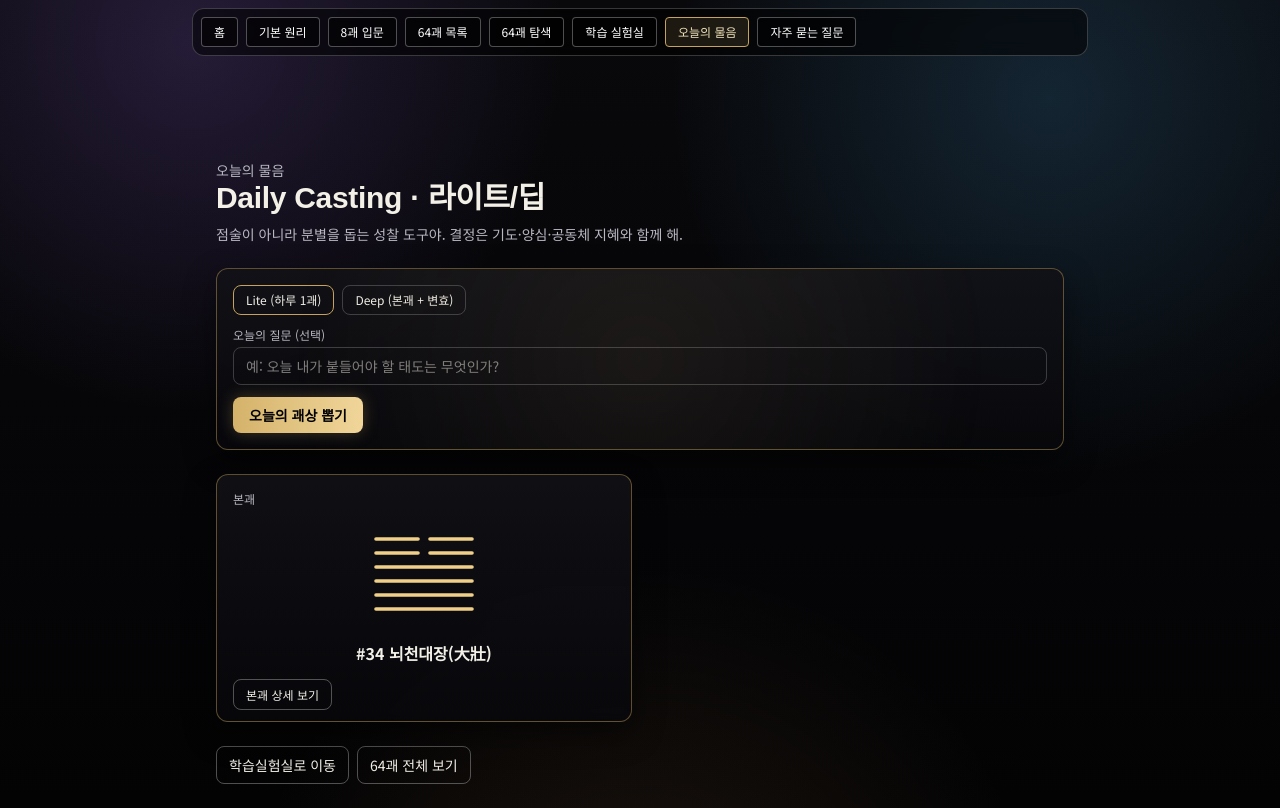
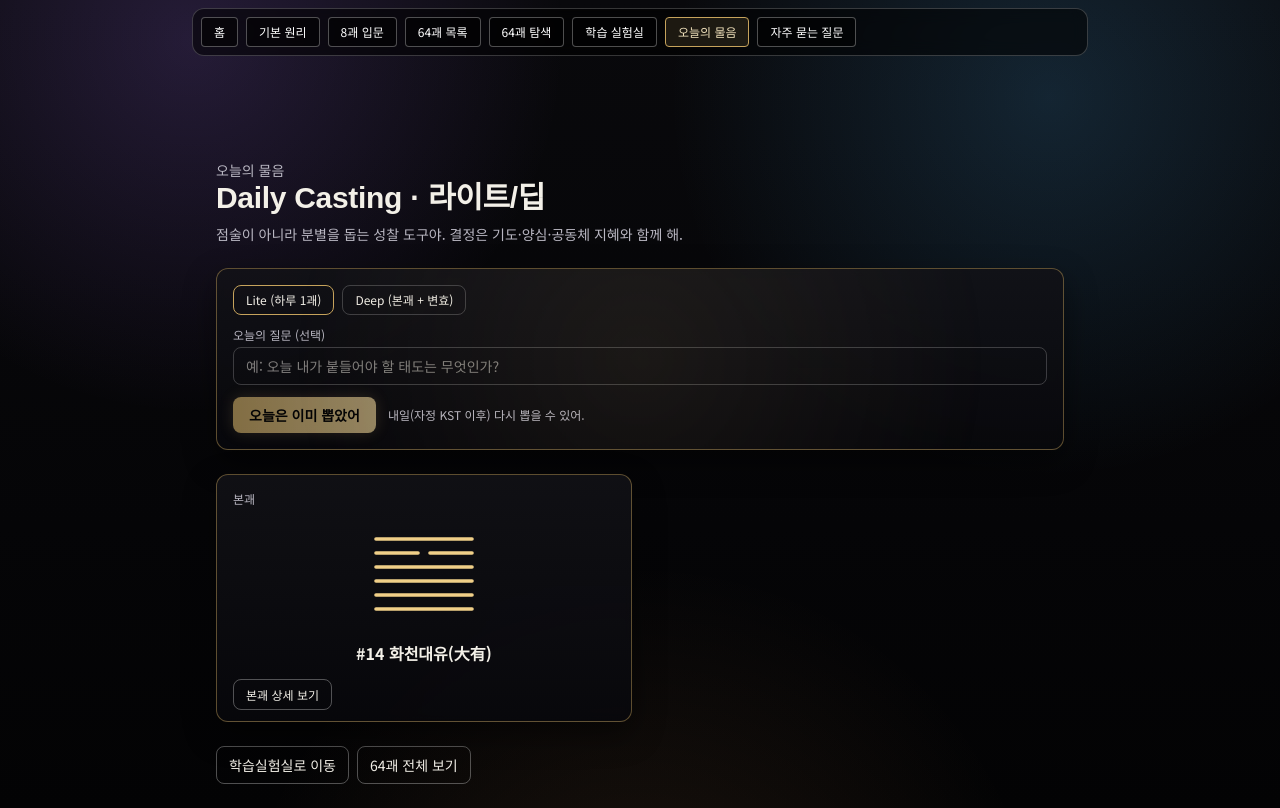
Before and after one commit to kinddragon1224/iching-learning-web, a Next.js app: page /daily in a window 1280 px wide. Both pictures are taken after a click on the button "오늘의 괘상 뽑기". Built offline with nearby package versions, Linux system fonts and the light colour scheme.

Commit message:
feat: daily 캐스팅 화려한 연출 강화 + 하루 1회(KST) 제한

```diff
--- a/app/daily/page.tsx
+++ b/app/daily/page.tsx
@@ -1,10 +1,12 @@
 "use client";
 
 import Link from "next/link";
-import { useMemo, useState } from "react";
+import { useEffect, useMemo, useState } from "react";
 import { HEXAGRAMS } from "@/data/hexagrams";
 import { getHexagramContent } from "@/lib/card-index";
 import { HexagramLinesOverlay } from "@/components/HexagramLinesOverlay";
+
+type Draw = { baseId: number; lineNo?: number; changedId?: number };
 
 function randId() {
   return Math.floor(Math.random() * 64) + 1;
@@ -26,10 +28,40 @@ function findHexIdByLines(target: number[]) {
   return null;
 }
 
+function kstDateKey() {
+  return new Intl.DateTimeFormat("en-CA", {
+    timeZone: "Asia/Seoul",
+    year: "numeric",
+    month: "2-digit",
+    day: "2-digit",
+  }).format(new Date());
+}
+
 export default function DailyPage() {
   const [mode, setMode] = useState<"lite" | "deep">("lite");
   const [question, setQuestion] = useState("");
-  const [draw, setDraw] = useState<{ baseId: number; lineNo?: number; changedId?: number } | null>(null);
+  const [draw, setDraw] = useState<Draw | null>(null);
+  const [castedDate, setCastedDate] = useState<string | null>(null);
+  const [isCasting, setIsCasting] = useState(false);
+
+  const todayKey = kstDateKey();
+  const canCast = !castedDate || castedDate !== todayKey;
+
+  useEffect(() => {
+    try {
+      const raw = localStorage.getItem("daily_cast_v1");
+      if (!raw) return;
+      const parsed = JSON.parse(raw) as { date: string; mode: "lite" | "deep"; question: string; draw: Draw };
+      if (parsed?.date === todayKey && parsed?.draw) {
+        setDraw(parsed.draw);
+        setMode(parsed.mode ?? "lite");
+        setQuestion(parsed.question ?? "");
+        setCastedDate(parsed.date);
+      }
+    } catch {
+      // noop
+    }
+  }, [todayKey]);
 
   const baseHex = useMemo(() => (draw ? HEXAGRAMS.find((h) => h.id === draw.baseId) ?? null : null), [draw]);
   const changedHex = useMemo(
@@ -44,17 +76,39 @@ export default function DailyPage() {
   }, [draw, baseLines]);
 
   const doCast = () => {
+    if (!canCast || isCasting) return;
+
+    setIsCasting(true);
+    window.setTimeout(() => {
       const baseId = randId();
+      let next: Draw;
       if (mode === "lite") {
-      setDraw({ baseId });
-      return;
-    }
-
+        next = { baseId };
+      } else {
         const lineNo = Math.floor(Math.random() * 6) + 1;
         const base = getHexagramContent(baseId).lines;
         const changed = flipLine(base, lineNo);
         const changedId = findHexIdByLines(changed) ?? undefined;
-    setDraw({ baseId, lineNo, changedId });
+        next = { baseId, lineNo, changedId };
+      }
+
+      setDraw(next);
+      setCastedDate(todayKey);
+      try {
+        localStorage.setItem(
+          "daily_cast_v1",
+          JSON.stringify({
+            date: todayKey,
+            mode,
+            question,
+            draw: next,
+          })
+        );
+      } catch {
+        // noop
+      }
+      setIsCasting(false);
+    }, 1400);
   };
 
   return (
@@ -72,6 +126,7 @@ export default function DailyPage() {
           <button
             type="button"
             onClick={() => setMode("lite")}
+            disabled={!canCast}
             className={`rounded-lg border px-3 py-1.5 text-xs ${mode === "lite" ? "border-[var(--gold-line)]" : "border-white/20"}`}
           >
             Lite (하루 1괘)
@@ -79,6 +134,7 @@ export default function DailyPage() {
           <button
             type="button"
             onClick={() => setMode("deep")}
+            disabled={!canCast}
             className={`rounded-lg border px-3 py-1.5 text-xs ${mode === "deep" ? "border-[var(--gold-line)]" : "border-white/20"}`}
           >
             Deep (본괘 + 변효)
@@ -90,17 +146,34 @@ export default function DailyPage() {
           <input
             value={question}
             onChange={(e) => setQuestion(e.target.value)}
+            disabled={!canCast}
             placeholder="예: 오늘 내가 붙들어야 할 태도는 무엇인가?"
             className="w-full rounded-lg border border-white/20 bg-transparent px-3 py-2"
           />
         </label>
 
-        <button onClick={doCast} className="daily-cast-btn rounded-lg px-4 py-2 text-sm font-semibold text-black">
-          오늘의 괘상 뽑기
+        <div className="flex flex-wrap items-center gap-3">
+          <button
+            onClick={doCast}
+            disabled={!canCast || isCasting}
+            className="daily-cast-btn rounded-lg px-4 py-2 text-sm font-semibold text-black disabled:opacity-60"
+          >
+            {isCasting ? "괘상 정렬 중..." : canCast ? "오늘의 괘상 뽑기" : "오늘은 이미 뽑았어"}
           </button>
+          {!canCast && <p className="text-xs text-[var(--text-muted)]">내일(자정 KST 이후) 다시 뽑을 수 있어.</p>}
+        </div>
       </section>
 
-      {draw && baseHex && (
+      {isCasting && (
+        <section className="paper-panel rounded-xl p-6 text-center space-y-3 daily-cast-chamber">
+          <p className="text-xs text-[var(--text-muted)]">하늘의 뜻을 구하는 중...</p>
+          <div className="mx-auto w-fit">
+            <div className="daily-bars" />
+          </div>
+        </section>
+      )}
+
+      {draw && baseHex && !isCasting && (
         <section className="grid gap-4 md:grid-cols-2">
           <div className="paper-panel rounded-xl p-4 space-y-3 daily-card-pop">
             <p className="text-xs text-[var(--text-muted)]">본괘</p>
--- a/app/globals.css
+++ b/app/globals.css
@@ -412,6 +412,39 @@ h3 {
   100% { opacity: 1; transform: translateY(0) scale(1); }
 }
 
+.daily-cast-chamber {
+  border: 1px solid rgba(212, 178, 106, 0.45);
+  background: radial-gradient(circle at center, rgba(212, 178, 106, 0.08), rgba(8, 8, 12, 0.75) 60%);
+}
+
+.daily-bars {
+  width: 72px;
+  height: 72px;
+  position: relative;
+}
+
+.daily-bars::before,
+.daily-bars::after {
+  content: "";
+  position: absolute;
+  inset: 0;
+  border-radius: 999px;
+  border: 2px solid rgba(212, 178, 106, 0.65);
+  animation: dailySpin 1.2s linear infinite;
+}
+
+.daily-bars::after {
+  inset: 10px;
+  border-color: rgba(212, 178, 106, 0.35);
+  animation-direction: reverse;
+  animation-duration: 1.6s;
+}
+
+@keyframes dailySpin {
+  from { transform: rotate(0deg) scale(0.98); opacity: 0.65; }
+  to { transform: rotate(360deg) scale(1.02); opacity: 1; }
+}
+
 @media (prefers-reduced-motion: reduce) {
   .studio-answer-btn,
   .studio-answer-correct,
@@ -427,7 +460,9 @@ h3 {
   .hex-hero-pop,
   .daily-cast-enter,
   .daily-glow-panel::after,
-  .daily-card-pop {
+  .daily-card-pop,
+  .daily-bars::before,
+  .daily-bars::after {
     animation: none !important;
     transition: none !important;
     transform: none !important;
```
Lines whose indentation alone changed are shown as unchanged.
